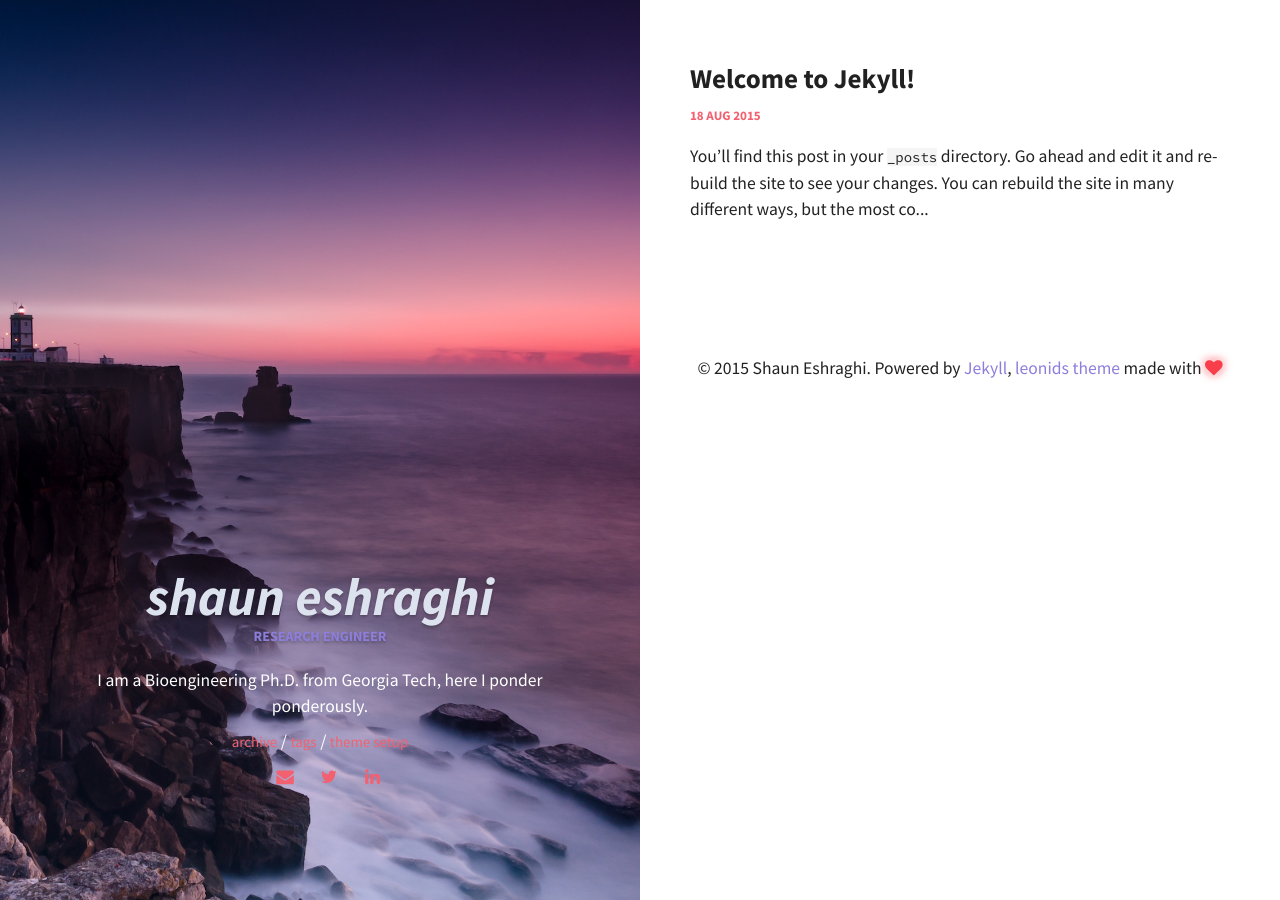
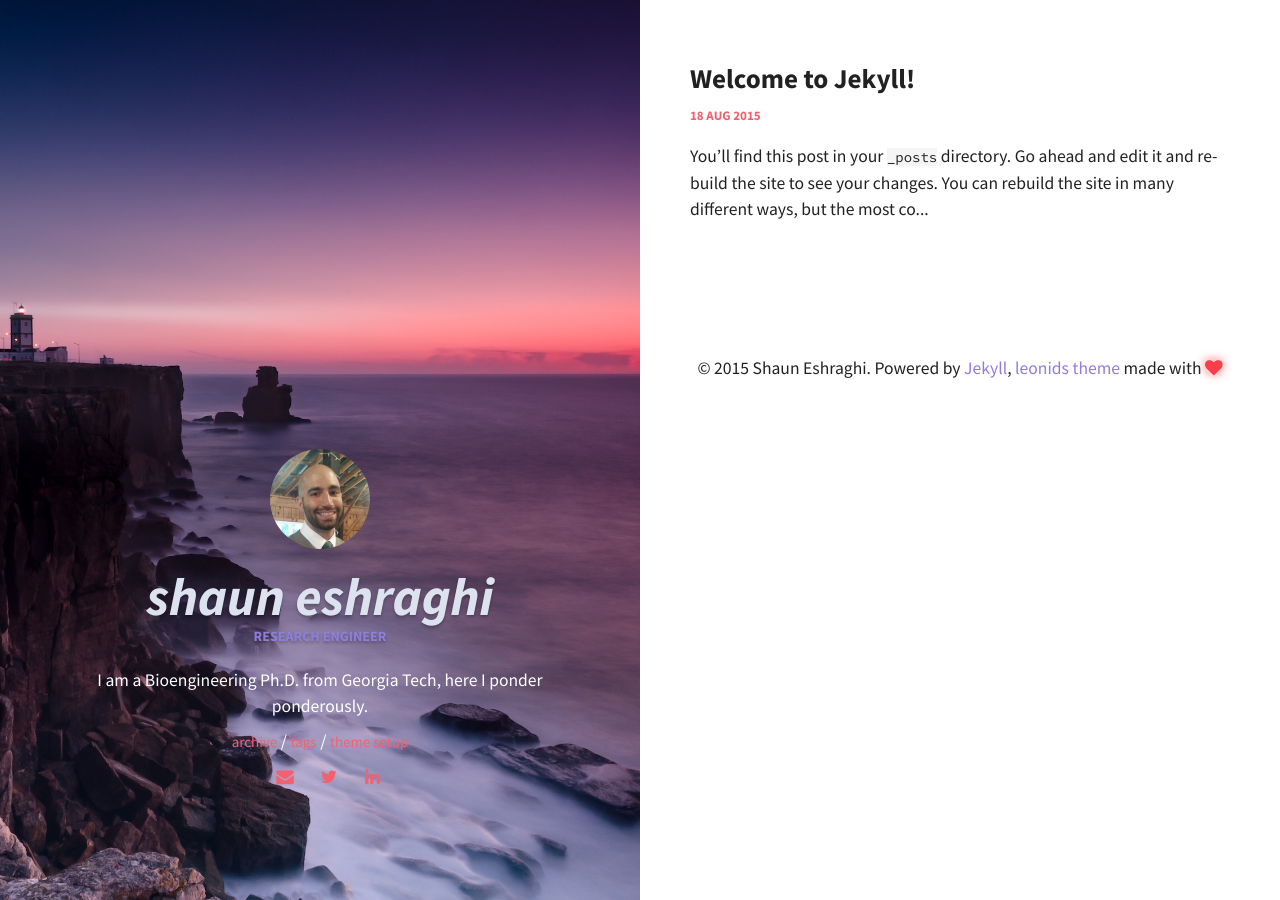
Before and after one commit to shauneshraghi/shauneshraghi.github.io, a Jekyll site: the page built from index.html, in a window 1280 px wide. Built offline with Jekyll 4.4.1, drawn with Linux system fonts in a browser that asks for light colours.

Commit message:
some refinements

```diff
--- a/_config.yml
+++ b/_config.yml
@@ -3,9 +3,9 @@
 # Site wide configuration
 ####################################
 #
-title: Leonids
+title: Shaun Eshraghi
 email:
-description: A simple and awesome blog theme powered by jekyll.
+description: Shaun's Blog
 # the base hostname & protocol for your site
 # If your project is placed in https://github.com/yourname/yourname.github.io at master branch
 # Then, the 'url' is: http://yourname.github.io
--- a/_includes/head.html
+++ b/_includes/head.html
@@ -3,7 +3,7 @@
   <meta http-equiv="X-UA-Compatible" content="IE=edge">
   <meta name="viewport" content="width=device-width, initial-scale=1">
 
-  <title>{% if page.title %}{{ page.title }}{% else %}{{ site.title }} | A Jekyll theme{% endif %}</title>
+  <title>{% if page.title %}{{ page.title }}{% else %}{{ site.title }}{% endif %}</title>
   <meta name="description" content="{% if page.excerpt %}{{ page.excerpt | strip_html | strip_newlines | truncate: 160 }}{% else %}{{ site.description }}{% endif %}">
 
   <!-- CSS files -->
--- a/_sass/pages/_layout.scss
+++ b/_sass/pages/_layout.scss
@@ -28,7 +28,7 @@
     height: 100px;
     float: none;
     @include media-query($medium-screen) {
-      display: none;
+      /*display: none*/;
     }
   }
   .author_name {
```
